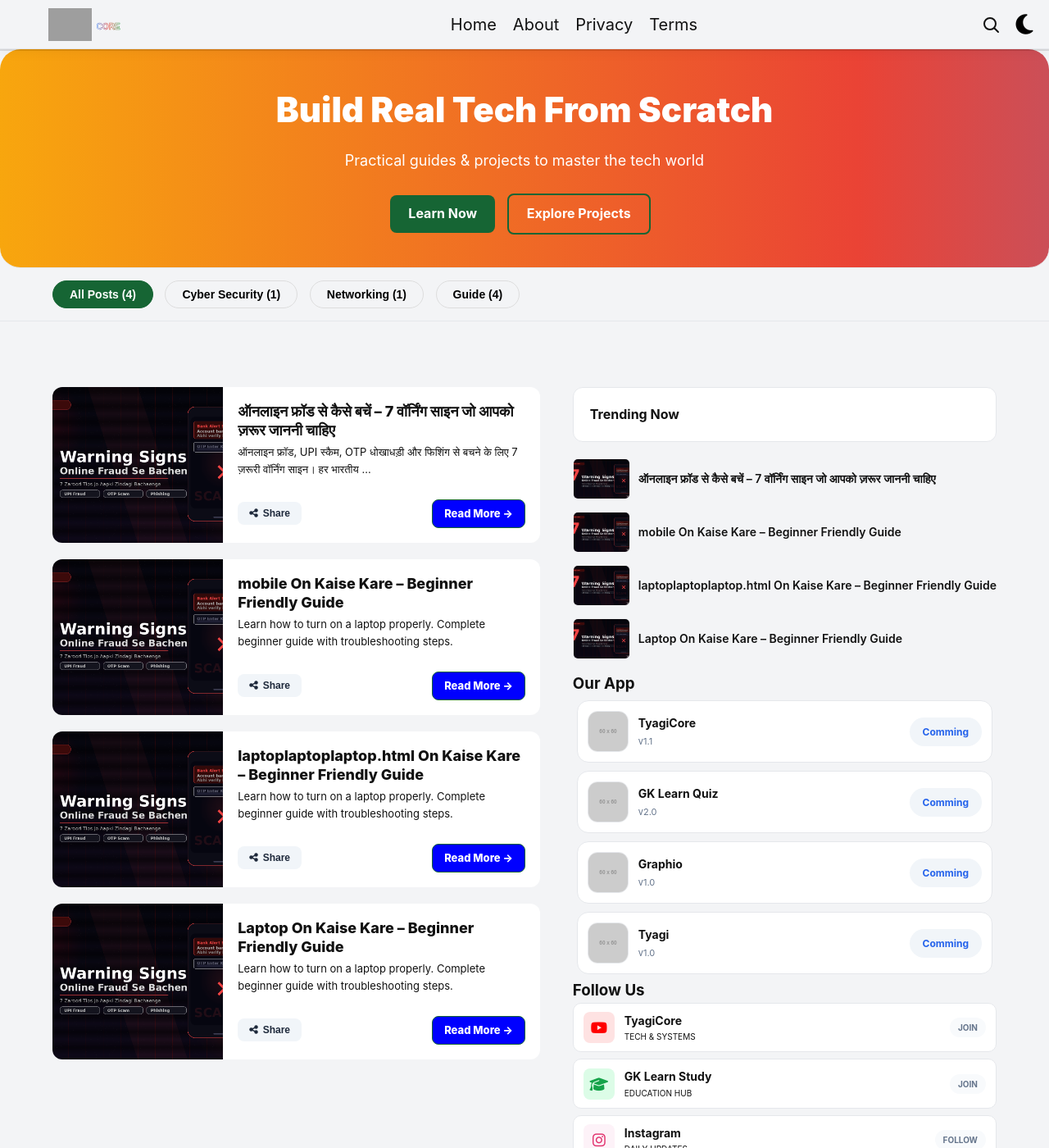
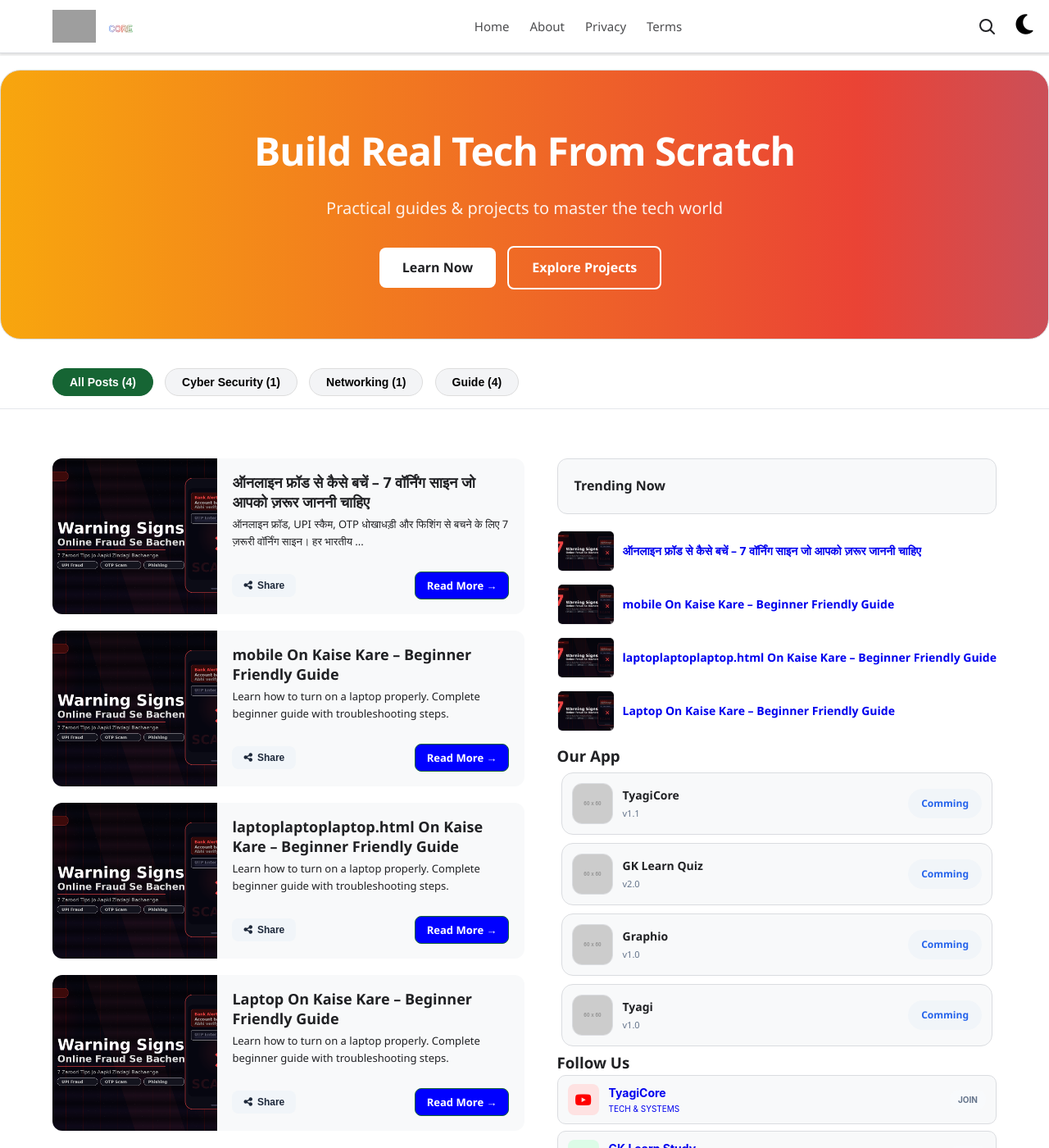
Before and after one commit to HimanshuTyagiJi/TyagiCore, a Jekyll site: the page built from index.html, in a window 1280 px wide and 1400 px high. Shown: the whole window at 82% size. Built offline with Jekyll 4.4.1, drawn with Linux system fonts in a browser that asks for light colours; the list of posts is cut into pages by our own code; comment, search, counter and statistics services are not loaded; grey boxes are pictures that could not be loaded.

Commit message:
Update style.css

```diff
--- a/assets/css/style.css
+++ b/assets/css/style.css
@@ -1,32 +1,64 @@
 /* [1. ROOT & RESET] */
 
-:root { --bg: #f3f4f6;
-       --card-bg: #ffffff;
-       --text-color: #111;
-       --border-color: #e5e7eb;
-       --line: #141414; }
+:root {
+  /* Main Theme Colors */
+  --bg: #ffffff;
+  --card-bg: #f8f9fa;
+  --text-main: #202124;
+  --text-sub: #5f6368;
+  --border-color: #dadce0;
+  --line-color: #141414;
+
+  /* Brand & Action Colors */
+  --brand-primary: #4285F4;
+  --brand-hover: #1a73e8;
+  --brand-success: #34A853;
+  --brand-danger: #EA4335;
+  --brand-warning: #FBBC05;
+
+  /* UI Elements */
+  --header-height: 65px;
+  --max-width: 1300px;
+  --radius-lg: 16px;
+  --radius-md: 8px;
+  --shadow-sm: 0 1px 3px rgba(0,0,0,0.1);
+  --shadow-md: 0 4px 12px rgba(0,0,0,0.08);
+
+  /* Feedback System Colors */
+  --star-active: #f4b400;
+  --star-empty: #dadce0;
+  --badge-bg: rgba(34,197,94,0.1);
+  --badge-text: #137333;
+}
 
 .dark-mode {
-  --bg: #0f172a;
-  --card-bg: #1e293b;
-  --text-color: #f1f5f9;
-  --border-color: #334155; }
+  --bg: #202124;
+  --card-bg: #2d2e31;
+  --text-main: #e8eaed;
+  --text-sub: #9aa0a6;
+  --border-color: #3c4043;
+  --line-color: #f1f5f9;
+
+  --shadow-sm: 0 1px 3px rgba(0,0,0,0.3);
+  --shadow-md: 0 4px 12px rgba(0,0,0,0.2);
+  --star-empty: #3c4043;
+}
 
 * { margin:0; padding:0; box-sizing:border-box; }
-body { font-family:-apple-system,BlinkMacSystemFont,'Segoe UI',Roboto,sans-serif; background:var(--bg); color:var(--text-color); line-height:1.6; transition: background 0.3s, color 0.3s; }
-body.dark-mode { background-color: var(--bg) !important; color: var(--text-color) !important; }
+body { font-family: 'Segoe UI', Roboto, Helvetica, Arial, sans-serif; background:var(--bg); color:var(--text-main); line-height:1.6; transition: background 0.3s, color 0.3s; }
+body.dark-mode { background-color: var(--bg) !important; color: var(--text-main) !important; }
 
 /* [2. HEADER & NAVIGATION] */
-.header { height: 60px; background:var(--bg); padding:15px 5%; position:sticky; top:0; z-index:999; box-shadow:0 2px 15px rgba(0,0,0,0.06); border-bottom: 1px solid var(--border-color); }
-.header-inner { margin:-5px; display:flex; align-items:center; justify-content:space-between; position:relative; }
-.logo { display: flex; align-items: center; text-decoration: none; font-weight: 900; font-size: 1.5rem; color: #166534; }
-.logo img { object-fit: contain; max-height: 45px; }
-.nav { display:flex; gap:20px; }
-.nav a { text-decoration:none; font-size:20px; font-weight:400; color:var(--text-color); transition:0.3s; }
-.nav a:hover { color:#ff0000; }
+.header { height: var(--header-height); background:var(--bg); padding:0 5%; position:sticky; top:0; z-index:999; box-shadow:var(--shadow-sm); border-bottom: 1px solid var(--border-color); }
+.header-inner { max-width: var(--max-width); margin: 0 auto; height: 100%; display:flex; align-items:center; justify-content:space-between; position:relative; }
+.logo { display: flex; align-items: center; text-decoration: none; font-weight: 900; font-size: 1.5rem; color: var(--brand-primary); }
+.logo img { object-fit: contain; max-height: 40px; margin-right: 10px; }
+.nav { display:flex; gap:25px; }
+.nav a { text-decoration:none; font-size:15px; font-weight:500; color:var(--text-main); transition:0.2s; opacity: 0.8; }
+.nav a:hover { color: var(--brand-primary); opacity: 1; }
 .hamburger { display: none; }
 .right-icons { display:flex; gap:20px; align-items:center; }
-.icon-btn { width:24px; height:24px; cursor:pointer; fill:none; stroke:var(--text-color); stroke-width:2; stroke-linecap:round; stroke-linejoin:round; }
+.icon-btn { width:24px; height:24px; cursor:pointer; fill:none; stroke:var(--text-main); stroke-width:2; stroke-linecap:round; stroke-linejoin:round; }
 
 /* [3. SEARCH SYSTEM] */
 #searchModal { position:fixed; top:0; left:0; width:100%; height:100%; background:rgba(15,23,42,0.8); backdrop-filter:blur(8px); display:none; justify-content:center; align-items:flex-start; z-index:10000; padding-top:100px; }
@@ -52,26 +84,28 @@
 .mobile-nav a { text-decoration:none; font-weight:700; color:var(--text-color); font-size:16px; }
 
 /* [5. HERO SECTION & PROGRESS BAR] */
-.tc-hero { padding:40px 5%; background:var(--card-bg); border-bottom:1px solid var(--border-color); border-radius: 25px; color: white; text-align: center; background: linear-gradient(270deg, #4285F4,#EA4335,#FBBC05,#34A853,#4285F4); background-size: 400% 400%; animation: gradientMove 12s ease infinite; }
+.tc-hero { max-width: var(--max-width); margin: 20px auto; padding:60px 5%; background:var(--card-bg); border: 1px solid var(--border-color); border-radius: 25px; color: white; text-align: center; background: linear-gradient(270deg, var(--brand-primary), var(--brand-danger), var(--brand-warning), var(--brand-success), var(--brand-primary)); background-size: 400% 400%; animation: gradientMove 12s ease infinite; }
 @keyframes gradientMove { 0% { background-position: 0% 50%; } 50% { background-position: 100% 50%; } 100% { background-position: 0% 50%; } }
-.tc-hero h1 { font-size:42px; font-weight:900; margin-bottom:15px; }
-.tc-hero p { font-size:18px; margin-bottom:25px; }
-.btn { padding:10px 22px; border-radius:8px; text-decoration:none; font-weight:700; display:inline-block; margin-right:10px; }
-.btn-primary { background:#166534; color:#fff; }
-.btn-outline { border:2px solid #166534; color:white; }
-#reading-progress-container { position: fixed; top: 60px; left: 0; width: 100%; height: 2px; background: rgba(0, 0, 0, 0.1); z-index: 1001; }
-#reading-progress-bar { width: 0%; height: 100%; background: #005fff; box-shadow: 0 0 2px #166534; transition: width 0.2s ease-out; }
+.tc-hero h1 { font-size:48px; font-weight:900; margin-bottom:15px; letter-spacing: -1px; }
+.tc-hero p { font-size:20px; margin-bottom:30px; opacity: 0.9; }
+.btn { padding:12px 28px; border-radius:var(--radius-md); text-decoration:none; font-weight:700; display:inline-block; margin-right:10px; transition: 0.3s; }
+.btn-primary { background: #ffffff; color: #202124; }
+.btn-primary:hover { transform: scale(1.05); box-shadow: 0 4px 12px rgba(0,0,0,0.2); }
+.btn-outline { border:2px solid #ffffff; color:white; }
+.btn-outline:hover { background: rgba(255,255,255,0.1); }
+#reading-progress-container { position: fixed; top: var(--header-height); left: 0; width: 100%; height: 3px; background: rgba(0, 0, 0, 0.05); z-index: 1001; }
+#reading-progress-bar { width: 0%; height: 100%; background: var(--brand-primary); box-shadow: 0 0 5px rgba(66, 133, 244, 0.5); transition: width 0.2s ease-out; }
 svg { width: 100%; height: 100%;  stroke-width: 1.5; }
 
 /* [6. LAYOUT & GRIDS] */
-.tc-wrapper { display:grid; grid-template-columns:3fr 1fr; gap:40px; padding:60px 5%; }
+.tc-wrapper { max-width: var(--max-width); margin: 0 auto; display:grid; grid-template-columns:3fr 1fr; gap:40px; padding:40px 5%; }
 .tc-left { flex: 1; min-width: 0; }
 .tc-sidebar {  position: sticky; top: 20px; }
 .tc-sidebar .box { background:var(--card-bg); padding:20px; border-radius:12px; border:1px solid var(--border-color); margin-bottom:20px; font-weight:700; }
 .tc-tools { padding:60px 5%; }
 .featured-grid, .tools-grid { display:grid; grid-template-columns:repeat(auto-fit,minmax(200px,1fr)); gap:20px; margin-top:25px; }
-.card { background:var(--card-bg); padding:25px; border-radius:12px; border:1px solid var(--border-color); text-align:center; font-weight:700; transition:0.3s; cursor:pointer; color:var(--text-color); }
-.card:hover { transform:translateY(-5px); box-shadow:0 10px 25px rgba(0,0,0,0.05); border-color:#166534; }
+.card { background:var(--card-bg); padding:25px; border-radius:12px; border:1px solid var(--border-color); text-align:center; font-weight:700; transition:0.3s; cursor:pointer; color:var(--text-main); }
+.card:hover { transform:translateY(-5px); box-shadow:var(--shadow-md); border-color:var(--brand-primary); }
 
 /* [7. TABLE OF CONTENTS (TOC)] */
 .toc-container { background: var(--card-bg, #ffffff); border: 1px solid var(--border-color, #e5e7eb); border-radius: 12px; padding: 20px; margin: 20px 0; box-shadow: 0 4px 12px rgba(0,0,0,0.05); position: relative; overflow: hidden; }
@@ -201,31 +235,32 @@
 
 
 /* Comment */
-  #tc-root { max-width:800px; margin:20px auto; border:1px solid #ddd; border-radius:12px; background:var(--card-bg); font-family:sans-serif; overflow:hidden; box-shadow:0 4px 12px rgba(0,0,0,0.1); }
-  .tc-header { padding:15px 20px; border-bottom:1px solid #eee;  justify-content:space-between; align-items:flex-start; background:var(--card-bg); }
+  #tc-root { max-width:800px; margin:20px auto; border:1px solid var(--border-color); border-radius:12px; background:var(--card-bg); font-family:inherit; overflow:hidden; box-shadow:0 1px 3px rgba(0,0,0,0.1); }
+  .tc-header { padding:15px 20px; border-bottom:1px solid var(--border-color);  justify-content:space-between; align-items:flex-start; background:var(--card-bg); }
   .tc-ps-rating { display:flex; align-items:center; gap:10px; margin-top:5px; }
   .tc-avg-big { font-size:32px; font-weight:bold; color:var(--text-color); }
   .tc-ps-stars-wrap { display:flex; flex-direction:column; }
   .tc-stars-fs { color:#f4b400; letter-spacing:2px; font-size:14px; }
-  .tc-total-v { font-size:11px; color:#5f6368; }
-  .tc-user-pill { display:flex; align-items:center; gap:8px; background:var(--card-bg); border:1px solid #ddd; padding:4px 10px; border-radius:20px; }
+  .tc-total-v { font-size:11px; color:var(--text-color); opacity: 0.6; }
+  .tc-user-pill { display:flex; align-items:center; gap:8px; background:var(--bg); border:1px solid var(--border-color); padding:4px 10px; border-radius:20px; }
   .tc-pfp-small { width:24px; height:24px; border-radius:50%; }
-  .tc-u-name { font-size:12px; font-weight:bold; max-width:80px; overflow:hidden; text-overflow:ellipsis; white-space:nowrap; }
+  .tc-u-name { font-size:12px; font-weight:bold; max-width:80px; overflow:hidden; text-overflow:ellipsis; white-space:nowrap; color: var(--text-color); }
   .tc-logout-btn { border:none; background:none; color:#d93025; font-size:10px; cursor:pointer; font-weight:bold; }
-  .tc-user-rate-box { padding:10px; text-align:center; border-bottom:1px solid #eee; }
-  .tc-stars-input { font-size:28px; color:#ddd; cursor:pointer; }
+  .tc-user-rate-box { padding:10px; text-align:center; border-bottom:1px solid var(--border-color); }
+  .tc-stars-input { font-size:28px; color:var(--border-color); cursor:pointer; }
   .tc-s.active { color:#f4b400; }
-  .tc-editor-box { padding:15px 20px; border-bottom:1px solid #eee; }
-  textarea {background:var(--bg);color:var(--text-color); width:100%; height:70px; padding:12px; border:1px solid #ddd; border-radius:8px; resize:none; box-sizing:border-box; font-family:inherit; font-size:14px; outline:none; }
-  textarea:focus { border-color:#1a73e8; }
+  .tc-editor-box { padding:15px 20px; border-bottom:1px solid var(--border-color); }
+  textarea {background:var(--bg);color:var(--text-color); width:100%; height:70px; padding:12px; border:1px solid var(--border-color); border-radius:8px; resize:none; box-sizing:border-box; font-family:inherit; font-size:14px; outline:none; }
+  textarea:focus { border-color:#4285F4; }
   .tc-feed{max-height: 500px;overflow: auto;}
-  .tc-post-btn { background:#1a73e8; color:#fff; border:none; padding:8px 16px; border-radius:6px; cursor:pointer; font-weight:bold; }
-  .tc-card { padding:15px 20px; border-bottom:1px solid #f1f1f1; transition:opacity 0.3s; }
+  .tc-post-btn { background:#4285F4; color:#fff; border:none; padding:8px 16px; border-radius:6px; cursor:pointer; font-weight:bold; transition: 0.2s; }
+  .tc-post-btn:hover { background: #1a73e8; }
+  .tc-card { padding:15px 20px; border-bottom:1px solid var(--border-color); transition:opacity 0.3s; }
   .tc-card.pending { opacity:0.5; border-left:3px solid #f4b400; }
-  .tc-card.reply { margin-left:45px; border-left:2px solid #ddd; background:#fcfcfc; }
+  .tc-card.reply { margin-left:45px; border-left:2px solid var(--border-color); background:var(--bg); }
   .tc-card-pfp { width:32px; height:32px; border-radius:50%; vertical-align:middle; margin-right:10px; }
-  .tc-admin-badge { background:#1a73e8; color:white; font-size:9px; padding:2px 5px; border-radius:3px; margin-left:5px; font-weight:bold; }
-  .tc-actions { margin-left:42px; margin-top:10px; display:flex; gap:15px; font-size:12px; font-weight:bold; color:#1a73e8; cursor:pointer; }
+  .tc-admin-badge { background:#4285F4; color:white; font-size:9px; padding:2px 5px; border-radius:3px; margin-left:5px; font-weight:bold; }
+  .tc-actions { margin-left:42px; margin-top:10px; display:flex; gap:15px; font-size:12px; font-weight:bold; color:#4285F4; cursor:pointer; }
   .tc-inline-box { margin:10px 0 0 42px; }
 
 
@@ -234,12 +269,13 @@
 #tyagi-feedback-system {
     max-width: 800px;
     margin: 30px auto;
-    font-family: 'Segoe UI', Roboto, Helvetica, sans-serif;
-    background: #ffffff;
+    font-family: inherit;
+    background: var(--card-bg);
     padding: 25px;
     border-radius: 16px;
-    box-shadow: 0 10px 40px rgba(0,0,0,0.08);
-    color: #202124;
+    box-shadow: 0 1px 3px rgba(0,0,0,0.1);
+    color: var(--text-color);
+    border: 1px solid var(--border-color);
 }
 
 /* Header & Title */
@@ -247,51 +283,61 @@
     display: flex;
     justify-content: space-between;
     align-items: center;
-    border-bottom: 2px solid #f1f3f4;
+    border-bottom: 1px solid var(--border-color);
     padding-bottom: 20px;
     margin-bottom: 25px;
 }
-.feedback-header .title { margin: 0; font-size: 22px; color: #1a73e8; }
+.feedback-header .title { margin: 0; font-size: 22px; color: #4285F4; }
 .rating-score { margin-top: 8px; font-size: 18px; color: #f4b400; font-weight: bold; }
-.privacy-badge { font-size: 12px; background: #e6f4ea; color: #137333; padding: 6px 14px; border-radius: 20px; font-weight: 500; }
+.privacy-badge { font-size: 12px; background: rgba(34,197,94,0.1); color: #137333; padding: 6px 14px; border-radius: 20px; font-weight: 500; }
 
 /* Stars Rating */
-.widget-box { background: #f8f9fa; padding: 20px; border-radius: 12px; margin-bottom: 25px; text-align: center; border: 1px solid #e8eaed; }
-.widget-label { margin: 0 0 12px 0; font-weight: 600; color: #5f6368; }
-.star-rating { font-size: 32px; color: #dadce0; cursor: pointer; transition: transform 0.2s; }
+.widget-box { background: var(--bg); padding: 20px; border-radius: 12px; margin-bottom: 25px; text-align: center; border: 1px solid var(--border-color); }
+.widget-label { margin: 0 0 12px 0; font-weight: 600; color: var(--text-color); opacity: 0.7; }
+.star-rating { font-size: 32px; color: var(--border-color); cursor: pointer; transition: transform 0.2s; }
 .star-rating span:hover { color: #f4b400; }
-.status-msg { margin-top: 8px; font-size: 13px; color: #1a73e8; display: none; }
+.status-msg { margin-top: 8px; font-size: 13px; color: #4285F4; display: none; }
 
 /* Login/Auth Panel */
-.auth-panel { text-align: center; padding: 40px; border: 2px dashed #dadce0; border-radius: 12px; background: #fafafa; }
-.auth-text { color: #3c4043; margin-bottom: 20px; font-weight: 500; }
+.auth-panel { text-align: center; padding: 40px; border: 2px dashed var(--border-color); border-radius: 12px; background: var(--bg); }
+.auth-text { color: var(--text-color); margin-bottom: 20px; font-weight: 500; }
 
 /* Editor & Form */
-.editor-box { display: none; background: #ffffff; border: 1px solid #dadce0; padding: 20px; border-radius: 12px; }
+.editor-box { display: none; background: var(--card-bg); border: 1px solid var(--border-color); padding: 20px; border-radius: 12px; }
 .user-meta { display: flex; align-items: center; gap: 12px; margin-bottom: 15px; }
-#user-pfp { width: 40px; height: 40px; border-radius: 50%; border: 2px solid #1a73e8; }
-.verify-tag { display: block; color: #70757a; font-size: 12px; }
+#user-pfp { width: 40px; height: 40px; border-radius: 50%; border: 2px solid #4285F4; }
+.verify-tag { display: block; color: var(--text-color); opacity: 0.6; font-size: 12px; }
 .logout-btn { margin-left: auto; background: none; border: none; color: #d93025; font-size: 12px; cursor: pointer; }
 
 #comment-input {
     width: 100%;
     height: 100px;
     padding: 15px;
-    border: 1px solid #dadce0;
+    border: 1px solid var(--border-color);
     border-radius: 8px;
     font-size: 15px;
     outline: none;
+    background: var(--bg);
+    color: var(--text-color);
     transition: border-color 0.2s;
 }
-#comment-input:focus { border-color: #1a73e8; }
+#comment-input:focus { border-color: #4285F4; }
 
-.reply-status { background: #e8f0fe; color: #1967d2; padding: 8px 12px; border-radius: 5px; margin-top: 8px; font-size: 13px; }
+.reply-status { background: rgba(66,133,244,0.1); color: #1967d2; padding: 8px 12px; border-radius: 5px; margin-top: 8px; font-size: 13px; }
 .cancel-reply { float: right; cursor: pointer; font-weight: bold; color: #d93025; }
 
 .submit-btn {
     margin-top: 12px;
     padding: 12px 35px;
-    background: #1a73e8;
+    background: #4285F4;
+    color: white;
+    border: none;
+    border-radius: 6px;
+    cursor: pointer;
+    font-weight: bold;
+    transition: 0.3s;
+}
+.submit-btn:hover { background: #1a73e8; }
     color: white;
     border: none;
     border-radius: 6px;
```
